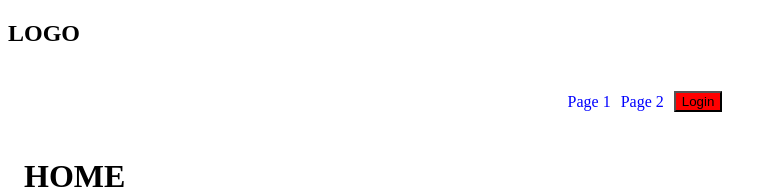
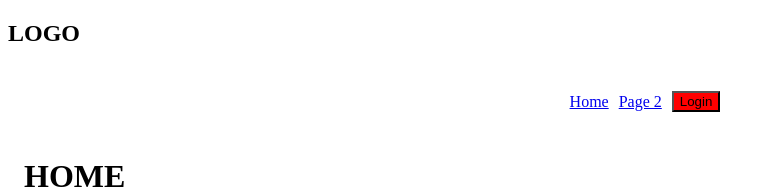
Before and after one commit to trine-marie-sandberg/js-frameworks-ca, a React (Vite) app in the folder ecom-store/: page /home in a window 1280 px wide. Shown: the top 189 px of the page, without its empty margins (0-775 px from the left). Built offline with nearby package versions, Linux system fonts and the light colour scheme.

Commit message:
adds basic routing

```diff
--- a/ecom-store/package.json
+++ b/ecom-store/package.json
@@ -12,6 +12,7 @@
   "dependencies": {
     "react": "^18.2.0",
     "react-dom": "^18.2.0",
+    "react-router-dom": "^6.11.1",
     "styled-components": "^6.0.0-rc.1"
   },
   "devDependencies": {
--- a/ecom-store/src/App.jsx
+++ b/ecom-store/src/App.jsx
@@ -1,14 +1,18 @@
+import { BrowserRouter, Routes, Route } from "react-router-dom";
 import Home from './pages/home';
+import Page2 from "./pages/page1";
 import Header from './components/header';
 
-function App() {
+export default function App() {
 
   return (
-    <>
+
+    <BrowserRouter>
     <Header/>
-    <Home/>
-    </>
+      <Routes>
+        <Route path="home" element={<Home/>}></Route>
+        <Route path="page2" element={<Page2/>}></Route>
+      </Routes>
+    </BrowserRouter>
   )
 }
-
-export default App
--- a/ecom-store/src/components/header/navbar.jsx
+++ b/ecom-store/src/components/header/navbar.jsx
@@ -1,15 +1,26 @@
 import React from "react";
 import { styled } from "styled-components";
 import { Nav, Ul, Li, I } from "./style";
+import { NavLink } from "react-router-dom";
+
 const Button = styled.button`
   background-color: ${(props) => props.theme.color.secondary};
 `;
+
+//ROUTES
+const route1 = "home";
+const route2 = "page2";
+
 export function NavBar() {
     return(
         <Nav>
             <Ul>
-                <Li>Page 1</Li>
-                <Li>Page 2</Li>
+                <Li>
+                    <NavLink to={route1}>Home</NavLink>
+                </Li>
+                <Li>
+                    <NavLink to={route2}>Page 2</NavLink>
+                </Li>
             </Ul>
             <Button>Login</Button>
         </Nav>
--- /dev/null
+++ b/ecom-store/src/pages/page1.jsx
@@ -0,0 +1,9 @@
+import React from "react";
+
+export default function Page2() {
+    return(
+        <div>
+            <h1>PAGE 2</h1>
+        </div>
+    )
+}
```
Also changed, not shown: 1 other file (tests, documents, lock files or other folders).
